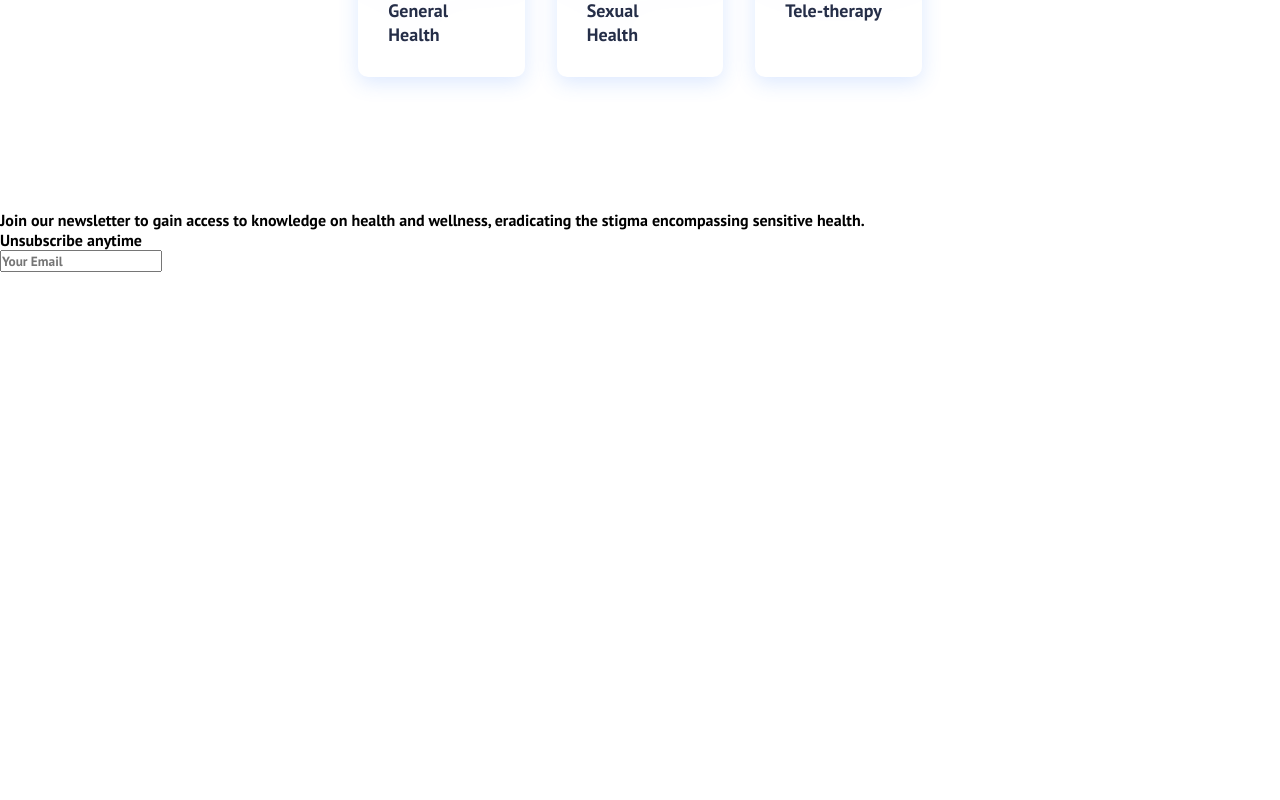
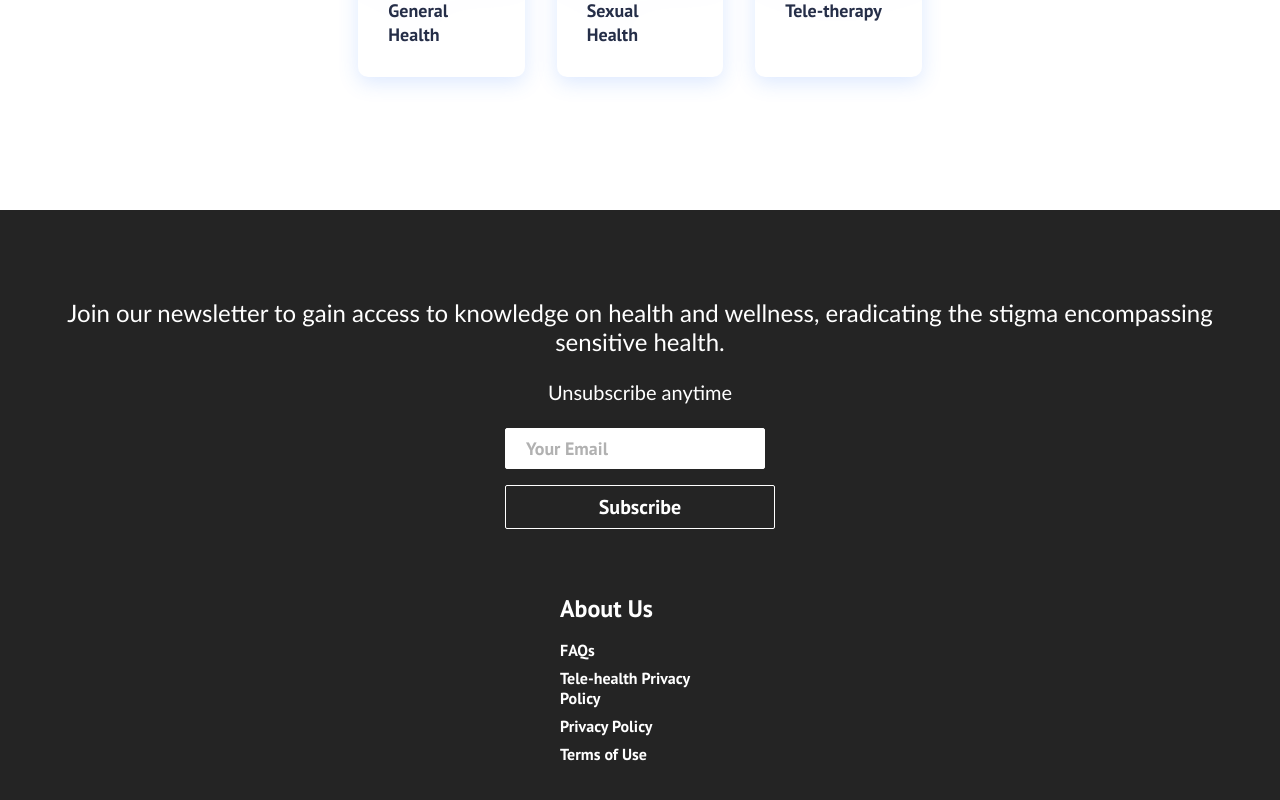
Before and after one commit to heeyane/facile-health, a React (Create React App) app in the folder facile-health-app/: page / in a window 1280 px wide. Shown: the part 1169-1969 px from the top of the page. Before the commit the page ends 1485 px from the top, so only its background shows below. Built offline with nearby package versions, Linux system fonts and the light colour scheme.

Commit message:
Added footer under switch

```diff
--- a/facile-health-app/src/App.js
+++ b/facile-health-app/src/App.js
@@ -6,6 +6,7 @@ import Home from './Components/Home'
 import Services from "./Components/Services";
 import Contact from "./Components/Contact";
 import SignUp from "./Components/SignUp";
+import Footer from "./Components/Footer";
 
 function App() {
   return (
@@ -15,9 +16,10 @@ function App() {
       <Switch>
         <Route path='/' exact component={Home} />
         <Route path='/services' component={Services} />
-        <Route path='/contact' component={Contact()} />
+        <Route path='/contact' component={Contact} />
         <Route path='/sign-up' component={SignUp} />
       </Switch>
+      <Footer />
     </Router>
     </>
   );
--- a/facile-health-app/src/Components/Footer.css
+++ b/facile-health-app/src/Components/Footer.css
@@ -0,0 +1,121 @@
+.footer-container {
+    background-color: #242424;
+    padding: 4rem 0 2rem 0;
+    display: flex;
+    flex-direction: column;
+    justify-content: center;
+    align-items: center;
+}
+
+.footer-subscription {
+    display: flex;
+    flex-direction: column;
+    justify-content: center;
+    align-items: center;
+    text-align: center;
+
+    margin-bottom: 24px;
+    padding: 24px;
+    color: #fff;
+}
+
+.footer-subscription > p {
+    font-family: 'Trebuchet MS', 'Lucida Sans Unicode', 'Lucida Grande',
+    'Lucida Sans', Arial, sans-serif;
+}
+
+.footer-subscription-heading {
+    margin-bottom: 24px;
+    font-size: 24px;
+}
+
+.footer-subscription-text {
+    margin-bottom: 24px;
+    font-size: 20px;
+}
+
+.footer-input {
+    padding: 8px 20px;
+    border-radius: 2px;
+    margin-right: 10px;
+    outline: none;
+    border: none;
+    font-size: 18px;
+    margin-bottom: 16px;
+    border: 1px solid #fff;
+}
+
+.footer-links {
+    width: 100%;
+    max-width: 1000px;
+    display: flex;
+    justify-content: center;
+}
+
+.footer-link-wrapper {
+    display: flex;
+}
+
+.footer-link-items {
+    display: flex;
+    flex-direction: column;
+    align-items: flex-start;
+    margin: 16px;
+    text-align: left;
+    width: 160px;
+    box-sizing: border-box;
+}
+
+.footer-link-items h2 {
+    margin-bottom: 16px;
+}
+
+.footer-link-items > h2 {
+    color: #fff;
+}
+
+.footer-link-items a {
+    color: #fff;
+    text-decoration: none;
+    margin-bottom: 0.5rem;
+}
+
+.footer-link-items a:hover {
+    color: #e9e9e9;
+    transition: 0.3s ease-out;
+}
+
+.footer-email-form h2 {
+    margin-bottom: 2rem;
+}
+
+.footer-input::placeholder {
+    color: #b1b1b1;
+}
+
+/*social icon*/
+
+@media screen and (max-width: 820px) {
+    .footer-links {
+        padding-top: 2rem;
+    }
+
+    .footer-input {
+        width: 100%;
+    }
+
+    .btn {
+        width: 100%;
+    }
+
+    .footer-link-wrapper {
+        flex-direction: column;
+    }
+
+    /*.social-media-wrap {*/
+    /*    flex-direction: column;*/
+    /*}*/
+}
+
+@media screen and (max-width: 768px) {
+}
--- a/facile-health-app/src/Components/Footer.js
+++ b/facile-health-app/src/Components/Footer.js
@@ -1,5 +1,7 @@
 import React from 'react';
 import {Button} from "./Button";
+import './Footer.css'
+import {Link} from "react-router-dom";
 
 export default function Footer() {
     return (
@@ -19,6 +21,18 @@ export default function Footer() {
                     </form>
                 </div>
             </section>
+            <div className="footer-links">
+                <div className="footer-link-wrapper">
+                    <div className="footer-link-items">
+                        <h2>About Us</h2>
+                        <Link to='/'>FAQs</Link>
+                        <Link to='/'>Tele-health Privacy Policy</Link>
+                        <Link to='/'>Privacy Policy</Link>
+                        <Link to='/'>Terms of Use</Link>
+                    </div>
+                </div>
+            </div>
+
         </div>
     )
 }
--- a/facile-health-app/src/Components/Home.js
+++ b/facile-health-app/src/Components/Home.js
@@ -2,14 +2,14 @@ import React from 'react';
 import '../App.css';
 import Landing from "./Landing";
 import Cards from "./Cards";
-import Footer from "./Footer";
+// import Footer from "./Footer";
 
 function Home () {
     return (
         <>
             <Landing />
             <Cards />
-            <Footer />
+            {/*<Footer />*/}
         </>
     );
 }
--- a/facile-health-app/src/Components/Landing.js
+++ b/facile-health-app/src/Components/Landing.js
@@ -7,7 +7,9 @@ export default function Landing() {
     return (
         <div className='landing-container'>
             <h1>Manage Your Health with Facile</h1>
+            <br/>
             <p>Access a full suite of health services to care for every facet of your healthcare needs.</p>
+            <br/>
             <div className="landing-btn">
                 <Button className='btns' buttonStyle='btn--outline'
                         buttonSize='btn--large'>GET STARTED
```
